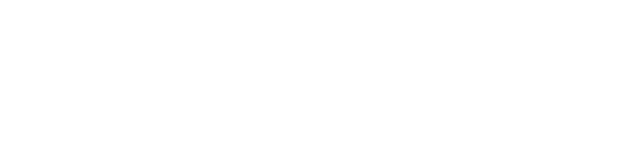
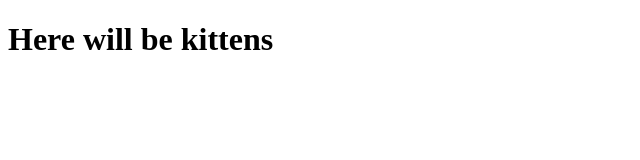
Before and after one commit to alroykh/cool-kittens, a plain HTML site: page index.html in a window 1280 px wide. Shown: the whole page, without its empty margins (0-640 px from the left). Drawn offline with Linux system fonts and the light colour scheme.

Commit message:
Updated index.html

```diff
--- a/index.html
+++ b/index.html
@@ -6,6 +6,6 @@
     <title>Cool kitties</title>
 </head>
 <body>
-
+    <h1>Here will be kittens</h1>
 </body>
 </html>
```
